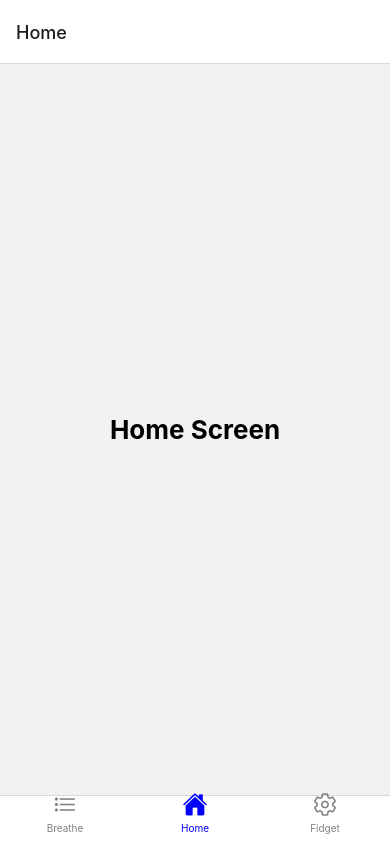
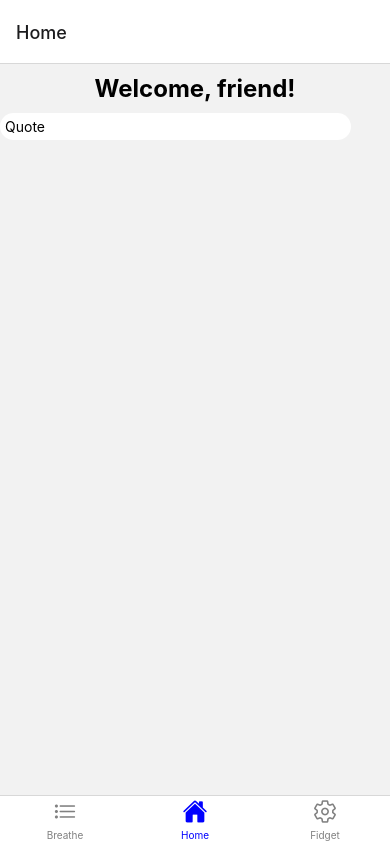
Before and after one commit to MavHuber/ReactNativePantryApp, a React Native app in the folder RN-Pantry-Assistant/: screen / in a window 390 px wide. Built offline with nearby package versions, Linux system fonts and the light colour scheme.

Commit message:
Worked on HomeScreen

```diff
--- a/RN-Pantry-Assistant/navigation/MainContainer.js
+++ b/RN-Pantry-Assistant/navigation/MainContainer.js
@@ -55,7 +55,7 @@ export default function MainContainer(){
                 tabBarActiveTintColor: 'blue',
                 tabBarInactiveTintColor: 'grey',
                 tabBarLabelStyle: {
-                    padding: 10,
+                    padding: 3,
                     fontSize: 10
                 },
                 tabBarStyle:[
--- a/RN-Pantry-Assistant/navigation/screens/HomeScreen.js
+++ b/RN-Pantry-Assistant/navigation/screens/HomeScreen.js
@@ -1,12 +1,45 @@
 import * as React from 'react';
-import { View, Text } from 'react-native';
+import { View, Text, Button, ImageBackground, StyleSheet, Dimensions, Animated } from 'react-native';
 
 export default function HomeScreen({navigation}) {
     return(
-        <View style={{ flex: 1, alignItems: 'center', justifyContent: 'center' }}>
-            <Text
-                onPress={alert('This is the "Home" screen.')}
-                style={{ fontSize: 26, fontWeight: 'bold' }}>Home Screen</Text>
+        <View style={styles.container}>
+            <Text style={styles.heading}>Welcome, friend!</Text>
+            <View style={styles.quote}>
+                <Text>Quote</Text>
+            </View>
+
+
         </View>
     );
 }
+
+//STYLES
+
+const styles = StyleSheet.create({
+    container: {
+        flex: 1,
+    },
+    image: {
+        flex: 1,
+        resizeMode: 'cover',
+        justifyContent: 'center',
+        width: '100%',
+        height: '100%',
+    },
+    heading: {
+        justifyContent: 'center',
+        alignItems: 'center',
+        fontSize: 24,
+        fontWeight: 'bold',
+        textAlign: 'center',
+        padding: 10,
+    },
+    quote: {
+        width: '90%',
+        backgroundColor: '#fff',
+        borderRadius: 20,
+        padding: 5,
+
+    }
+})
--- a/RN-Pantry-Assistant/package.json
+++ b/RN-Pantry-Assistant/package.json
@@ -12,8 +12,9 @@
     "@react-native-community/masked-view": "^0.1.11",
     "@react-navigation/bottom-tabs": "^6.5.12",
     "@react-navigation/native": "^6.1.17",
-    "expo": "~50.0.15",
+    "expo": "^50.0.17",
     "expo-status-bar": "~1.11.1",
+    "for-each": "^0.3.3",
     "metro-core": "^0.80.8",
     "react": "18.2.0",
     "react-dom": "18.2.0",
@@ -22,7 +23,8 @@
     "react-native-picker-select": "^9.0.1",
     "react-native-reanimated": "^3.6.2",
     "react-native-safe-area-context": "4.8.2",
-    "react-native-screens": "~3.29.0"
+    "react-native-screens": "~3.29.0",
+    "react-native-vector-icons": "10.0.3"
   },
   "devDependencies": {
     "@babel/core": "^7.20.0",
```
Also changed, not shown: 1 other file (tests, documents, lock files or other folders).
